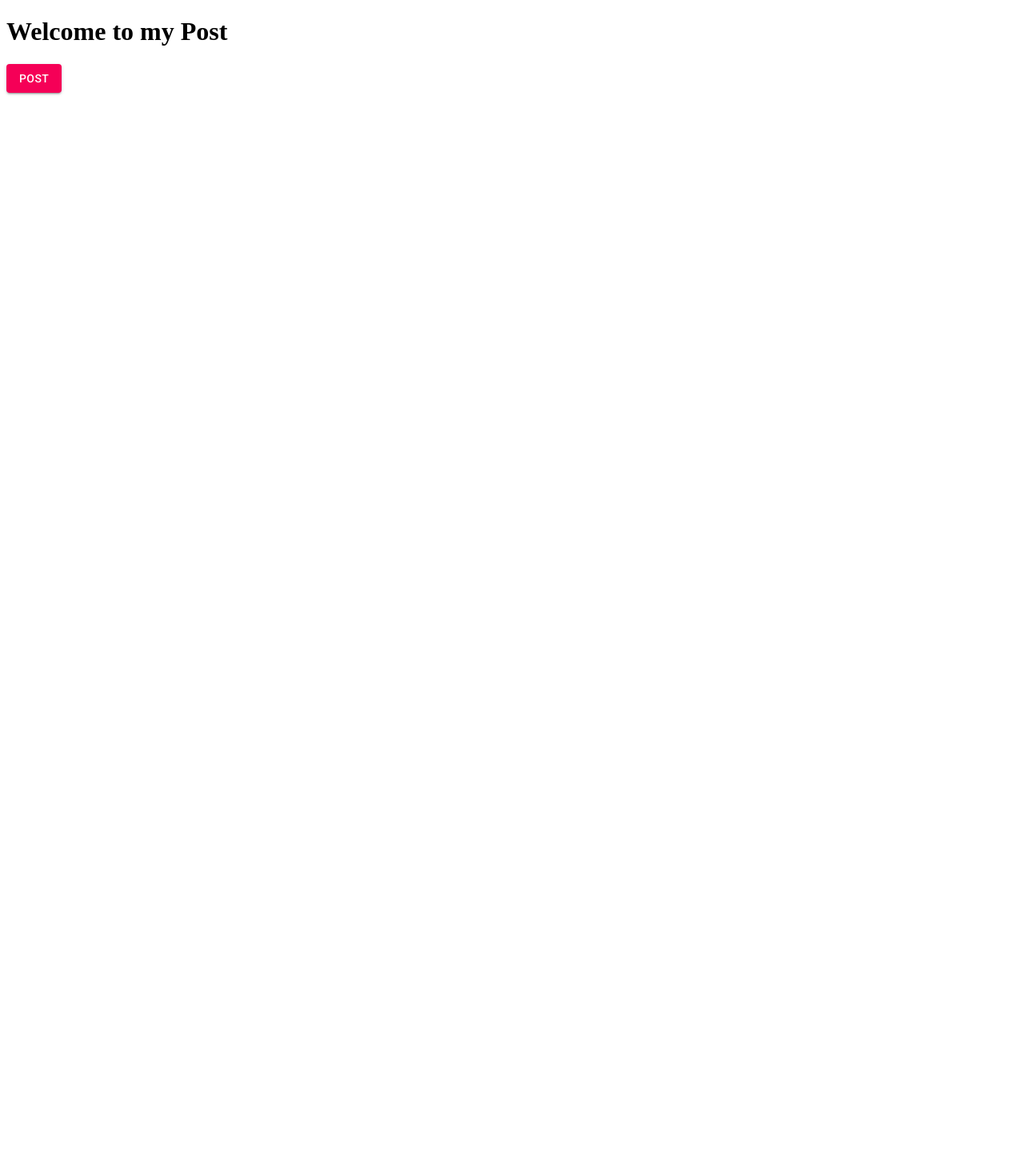
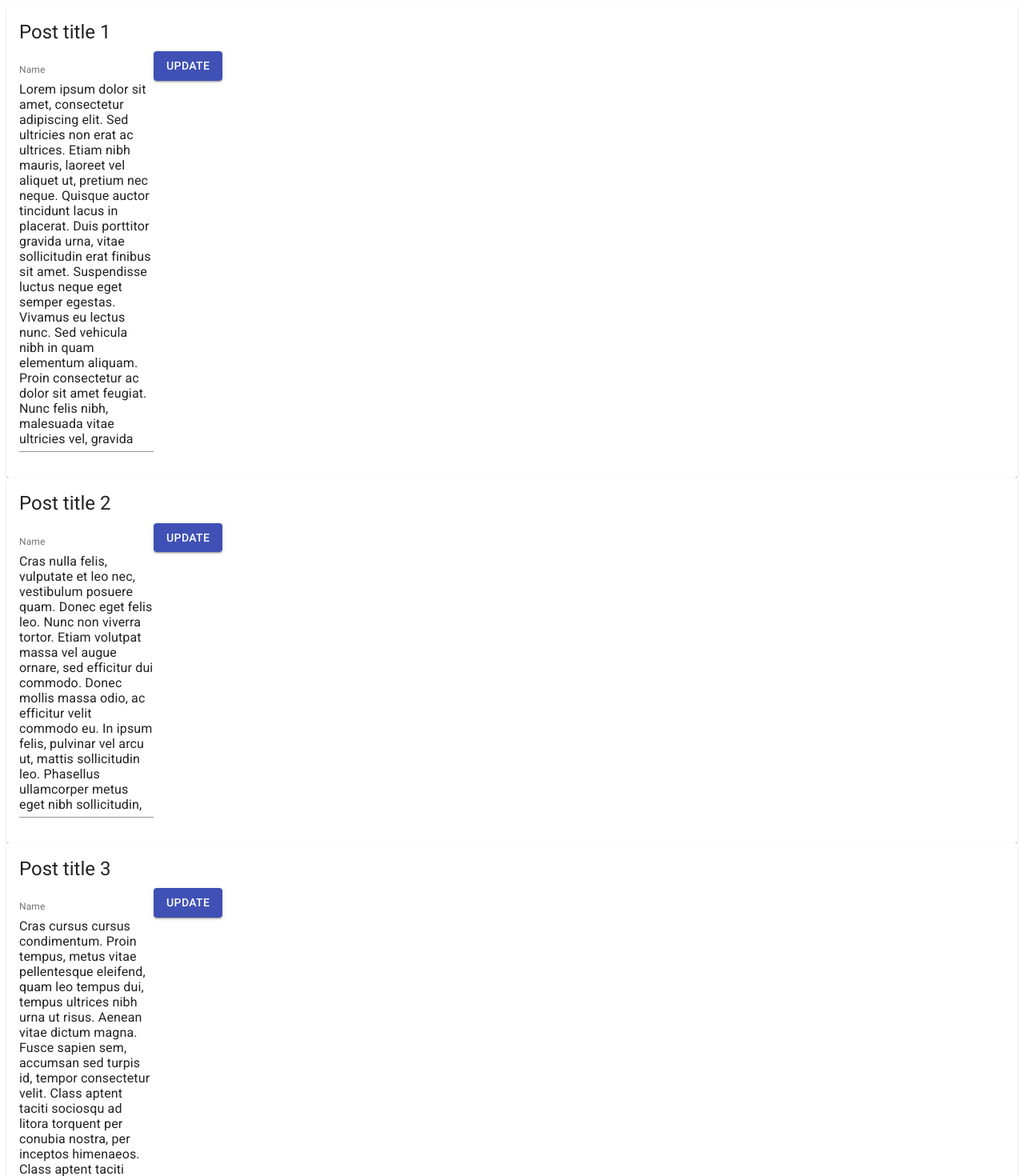
Before and after one commit to camilosegura/workshop-graphql, a Next.js app: page /post in a window 1280 px wide. Shown: the top 1470 px of the page at 80% size. Before the commit the page ends 800 px from the top, so only its background shows below. Built offline with nearby package versions, Linux system fonts and the light colour scheme.

Commit message:
Added posts components

```diff
--- /dev/null
+++ b/components/Post.js
@@ -0,0 +1,44 @@
+import React from 'react';
+import Card from '@material-ui/core/Card';
+import CardContent from '@material-ui/core/CardContent';
+import Button from '@material-ui/core/Button';
+import Typography from '@material-ui/core/Typography';
+import TextField from '@material-ui/core/TextField';
+import MoreVertIcon from '@material-ui/icons/MoreVert';
+import PropTypes from 'prop-types';
+
+const Post = ({ title, description, favorite }) => (
+  <Card>
+    <CardContent>
+      <Typography gutterBottom variant="h5" component="h2">
+        {title}
+      </Typography>
+      {favorite && <MoreVertIcon>star</MoreVertIcon> }
+      <TextField
+        id="standard-name"
+        label="Name"
+        // className={classes.textField}
+        value={description}
+        // onChange={handleChange('name')}
+        margin="normal"
+        multiline
+      />
+      <Button variant="contained" color="primary">
+        Update
+      </Button>
+    </CardContent>
+  </Card>
+);
+
+Post.propTypes = {
+  title: PropTypes.string.isRequired,
+  description: PropTypes.string,
+  favorite: PropTypes.bool,
+};
+
+Post.defaultProps = {
+  description: '',
+  favorite: false,
+};
+
+export default Post;
--- /dev/null
+++ b/components/Posts.js
@@ -0,0 +1,44 @@
+import React from 'react';
+import Post from './Post';
+
+const posts = [
+  {
+    title: 'Post title 1',
+    description: 'Lorem ipsum dolor sit amet, consectetur adipiscing elit. Sed ultricies non erat ac ultrices. Etiam nibh mauris, laoreet vel aliquet ut, pretium nec neque. Quisque auctor tincidunt lacus in placerat. Duis porttitor gravida urna, vitae sollicitudin erat finibus sit amet. Suspendisse luctus neque eget semper egestas. Vivamus eu lectus nunc. Sed vehicula nibh in quam elementum aliquam. Proin consectetur ac dolor sit amet feugiat. Nunc felis nibh, malesuada vitae ultricies vel, gravida quis nulla.',
+    favorite: false,
+  },
+  {
+    title: 'Post title 2',
+    description: 'Cras nulla felis, vulputate et leo nec, vestibulum posuere quam. Donec eget felis leo. Nunc non viverra tortor. Etiam volutpat massa vel augue ornare, sed efficitur dui commodo. Donec mollis massa odio, ac efficitur velit commodo eu. In ipsum felis, pulvinar vel arcu ut, mattis sollicitudin leo. Phasellus ullamcorper metus eget nibh sollicitudin, ac volutpat lectus pulvinar.',
+    favorite: false,
+  },
+  {
+    title: 'Post title 3',
+    description: 'Cras cursus cursus condimentum. Proin tempus, metus vitae pellentesque eleifend, quam leo tempus dui, tempus ultrices nibh urna ut risus. Aenean vitae dictum magna. Fusce sapien sem, accumsan sed turpis id, tempor consectetur velit. Class aptent taciti sociosqu ad litora torquent per conubia nostra, per inceptos himenaeos. Class aptent taciti sociosqu ad litora torquent per conubia nostra, per inceptos himenaeos. Suspendisse congue odio sollicitudin efficitur sodales. Donec pulvinar diam libero, nec malesuada ipsum rutrum sed. Proin malesuada blandit mauris et accumsan. Sed non lobortis dolor. Etiam tempus est eu nunc venenatis, at vehicula magna consequat. Fusce suscipit rhoncus elit. Nulla posuere quis lorem eget venenatis. Integer nec elit nulla. Morbi felis dolor, tincidunt vitae tincidunt sit amet, scelerisque at ligula.',
+    favorite: false,
+  },
+  {
+    title: 'Post title 4',
+    description: 'Fusce varius augue nec posuere venenatis. Proin quis lectus non ante viverra malesuada et at dolor. Duis a purus id velit semper interdum. Etiam lobortis ut lectus in lobortis. Nullam at faucibus dui. Curabitur imperdiet ante et dui accumsan varius. Sed vehicula tempor sem ut interdum. Maecenas placerat vulputate ullamcorper. Pellentesque habitant morbi tristique senectus et netus et malesuada fames ac turpis egestas. Integer rhoncus velit leo, non tristique risus bibendum non. Phasellus interdum, ligula a vestibulum molestie, nibh orci varius velit, et lacinia elit ipsum lacinia dolor. Aenean faucibus neque non augue malesuada, nec facilisis elit auctor. Etiam ex odio, sagittis eu turpis tempor, pretium aliquam nulla. Aenean elementum tempor neque at consectetur.',
+    favorite: false,
+  },
+  {
+    title: 'Post title 5',
+    description: 'Nulla malesuada metus quis placerat convallis. Aliquam erat volutpat. Vestibulum lectus tortor, pretium ac orci non, condimentum lacinia diam. Lorem ipsum dolor sit amet, consectetur adipiscing elit. Mauris at ligula vel lacus tincidunt tincidunt. Sed vel elit risus. Class aptent taciti sociosqu ad litora torquent per conubia nostra, per inceptos himenaeos. Integer ultricies tincidunt nisi, a cursus nibh facilisis ac. Proin vitae lacus imperdiet, elementum quam vel, pellentesque nunc. Donec sed tellus accumsan, posuere mi at, scelerisque ipsum. Nam lobortis purus tortor, sit amet posuere risus venenatis sit amet. Aliquam nibh ex, malesuada nec vestibulum ut, euismod at lectus. Sed dignissim felis ante, vel malesuada metus molestie id.',
+    favorite: false,
+  },
+  {
+    title: 'Post title 6',
+    description: 'Fusce varius augue nec posuere venenatis. Proin quis lectus non ante viverra malesuada et at dolor. Duis a purus id velit semper interdum. Etiam lobortis ut lectus in lobortis. Nullam at faucibus dui. Curabitur imperdiet ante et dui accumsan varius. Sed vehicula tempor sem ut interdum. Maecenas placerat vulputate ullamcorper. Pellentesque habitant morbi tristique senectus et netus et malesuada fames ac turpis egestas. Integer rhoncus velit leo, non tristique risus bibendum non. Phasellus interdum, ligula a vestibulum molestie, nibh orci varius velit, et lacinia elit ipsum lacinia dolor. Aenean faucibus neque non augue malesuada, nec facilisis elit auctor. Etiam ex odio, sagittis eu turpis tempor, pretium aliquam nulla. Aenean elementum tempor neque at consectetur.',
+    favorite: true,
+  },
+];
+
+const Posts = () => (
+  <>
+    {posts.map(({ title, description, favorite }) => <Post key={title} title={title} description={description} favorite={favorite} />)
+    }
+  </>
+);
+
+export default Posts;
--- a/package.json
+++ b/package.json
@@ -7,6 +7,7 @@
   },
   "dependencies": {
     "@material-ui/core": "^4.1.1",
+    "@material-ui/icons": "^4.2.1",
     "@material-ui/styles": "^4.1.1",
     "apollo-boost": "^0.4.3",
     "es6-promise": "^4.2.8",
@@ -17,6 +18,7 @@
     "isomorphic-fetch": "^2.2.1",
     "next": "^8.1.0",
     "pm2": "^3.5.1",
+    "prop-types": "^15.7.2",
     "react": "^16.8.6",
     "react-apollo": "^2.5.8",
     "react-dom": "^16.8.6"
--- a/pages/post.js
+++ b/pages/post.js
@@ -1,17 +1,8 @@
 import React from 'react';
-import Button from '@material-ui/core/Button';
-
-const handleClick = () => {
-  console.log('onClick');
-};
+import Posts from '../components/Posts';
 
 const Post = () => (
-  <div>
-    <h1>Welcome to my Post</h1>
-    <Button variant="contained" color="secondary" onClick={handleClick}>
-        Post
-    </Button>
-  </div>
+  <Posts />
 );
 
 export default Post;
```
Also changed, not shown: 1 other file (tests, documents, lock files or other folders).
